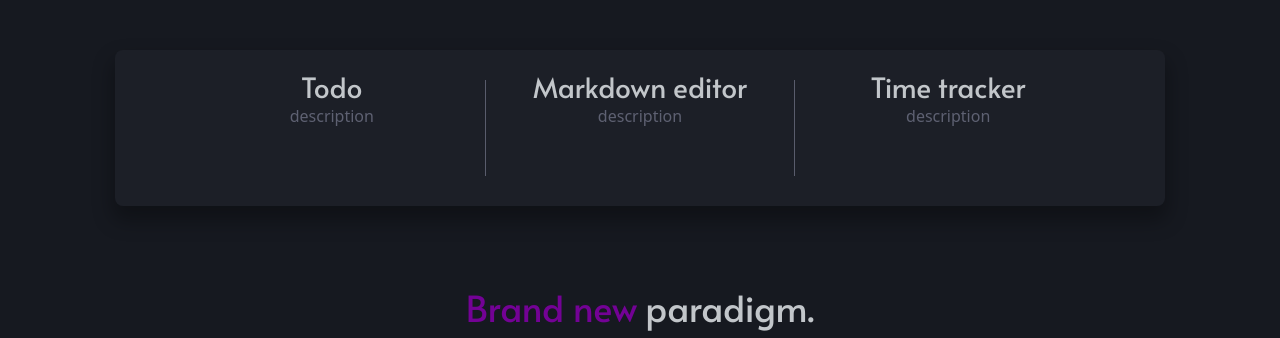
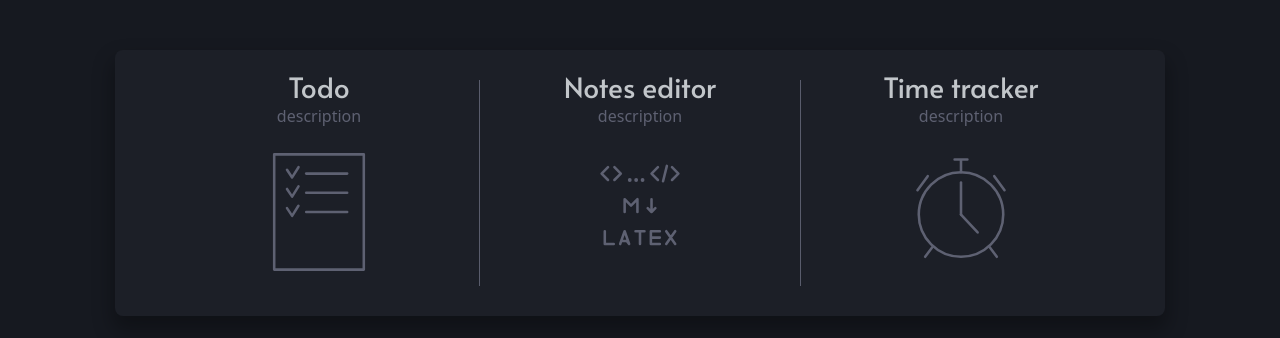
Before and after one commit to itmosha/clarity-website, a React (Create React App) app in the folder todo_frontend/: page / in a window 1280 px wide. Shown: the part 565-903 px from the top of the page. Built offline with nearby package versions, Linux system fonts and the light colour scheme.

Commit message:
added: animated svg icons

```diff
--- a/todo_frontend/src/components/IndexAllInOneCard.tsx
+++ b/todo_frontend/src/components/IndexAllInOneCard.tsx
@@ -11,7 +11,7 @@ const IndexAllInOneCard: React.FC<AllInOneCard> = (props) => {
     const { heading, description } = props;
 
     return (
-        <Box px={'20px'} w={'24vw'}>
+        <Box px={'20px'} w={'25vw'}>
             <Heading fontWeight={'500'} fontSize={'1.75rem'} textColor={'#C2C6CA'}>{ heading }</Heading>
             <Text textColor={'#5E6172'}>{ description }</Text>
         </Box>
--- /dev/null
+++ b/todo_frontend/src/components/svg/NotesIcon.tsx
@@ -0,0 +1,109 @@
+import React from 'react';
+import { motion } from 'framer-motion';
+
+
+const draw = {
+    hidden: { pathLength: 0, opacity: 0 },
+    visible: (i: number) => {
+        const delay = i * 0.05;
+        return {
+            pathLength: 1,
+            opacity: 1,
+            transition: {
+                pathLength: { delay, type: 'spring', duration: 3, bounce: 0 },
+                opacity: { delay, duration: 0.05 }
+            }
+        }
+    }
+}
+
+const NotesIcon = () => (
+    <motion.svg
+        viewBox={'0 0 100 100'}
+        initial={'hidden'}
+        animate={'visible'}
+        strokeLinecap='round'
+        strokeLinejoin='round'
+        strokeWidth='2px'
+        stroke='#5E6172'
+        fill='none'
+    >
+        <motion.path
+            variants={draw}
+            d={'M 25 15 L 20 20 L 25 25'}
+            custom={1} />
+        <motion.path
+            variants={draw}
+            d={'M 30 15 L 35 20 L 30 25'}
+            custom={2} />
+        <motion.circle
+            variants={draw}
+            cx={'42'}
+            cy={'25'}
+            r={'0.5'}
+            custom={3} />
+        <motion.circle
+            variants={draw}
+            cx={'47'}
+            cy={'25'}
+            r={'0.5'}
+            custom={4} />
+        <motion.circle
+            variants={draw}
+            cx={'52'}
+            cy={'25'}
+            r={'0.5'}
+            custom={5} />
+        <motion.path
+            variants={draw}
+            d={'M 64 15 L 59 20 L 64 25'}
+            custom={6} />
+        <motion.path
+            variants={draw}
+            d={'M 68 26 L 71 14'}
+            custom={7} />
+        <motion.path
+            variants={draw}
+            d={'M 75 15 L 80 20 L 75 25'}
+            custom={8} />
+
+        <motion.path
+            variants={draw}
+            d={'M 38 50 V 40 L 43 45 L 48 40 V 50'}
+            custom={9}
+        />
+        <motion.path
+            variants={draw}
+            d={'M 59 40 V 50 L 56 47 L 59 50 L 62 47'}
+            custom={10}
+        />
+
+        <motion.path
+            variants={draw}
+            d={'M 22.5 65 V 75 H 29.5'}
+            custom={11}
+        />
+        <motion.path
+            variants={draw}
+            d={'M 34.5 75 L 38 65 L 41.5 75 L 39.66 72.6 H 35.76'}
+            custom={12}
+        />
+        <motion.path
+            variants={draw}
+            d={'M 46.5 65 H 53.5 H 50 V 75'}
+            custom={13}
+        />
+        <motion.path
+            variants={draw}
+            d={'M 65.5 65 H 58.5 V 75 H 65.5 H 58.5 V 70 H 65.5'}
+            custom={14}
+        />
+        <motion.path
+            variants={draw}
+            d={'M 70.5 75 L 77.5 65 L 74 70 L 70.5 65 L 77.5 75'}
+            custom={15}
+        />
+    </motion.svg>
+)
+
+export default NotesIcon;
--- /dev/null
+++ b/todo_frontend/src/components/svg/TimeIcon.tsx
@@ -0,0 +1,77 @@
+
+import React from 'react';
+import { motion } from 'framer-motion';
+
+
+const draw = {
+    hidden: { pathLength: 0, opacity: 0 },
+    visible: (i: number) => {
+        const delay = i * 0.05;
+        return {
+            pathLength: 1,
+            opacity: 1,
+            transition: {
+                pathLength: { delay, type: 'spring', duration: 3, bounce: 0 },
+                opacity: { delay, duration: 0.05 }
+            }
+        }
+    }
+}
+
+const TimeIcon = () => (
+    <motion.svg
+        viewBox={'0 0 100 100'}
+        initial={'hidden'}
+        animate={'visible'}
+        strokeLinecap='round'
+        strokeLinejoin='round'
+        strokeWidth='2px'
+        stroke='#5E6172'
+        fill='none'
+    >
+        <motion.circle
+            variants={draw}
+            cx={'50'}
+            cy={'52'}
+            r={'33'}
+            custom={1}
+        />
+        <motion.path
+            variants={draw}
+            d={'M 50 19 V 9 H 45 H 55'}
+            custom={2}
+        />
+        <motion.path
+            variants={draw}
+            d={'M 16 33 L 24 22'}
+            custom={3}
+        />
+        <motion.path
+            variants={draw}
+            d={'M 76 22 L 84 33'}
+            custom={4}
+        />
+        <motion.path
+            variants={draw}
+            d={'M 28 77 L 22 85'}
+            custom={5}
+        />
+        <motion.path
+            variants={draw}
+            d={'M 72 77 L 78 85'}
+            custom={6}
+        />
+        <motion.path
+            variants={draw}
+            d={'M 50 52 V 27'}
+            custom={7}
+        />
+        <motion.path
+            variants={draw}
+            d={'M 50 52 L 63 66'}
+            custom={8}
+        />
+    </motion.svg>
+)
+
+export default TimeIcon;
--- /dev/null
+++ b/todo_frontend/src/components/svg/TodoIcon.tsx
@@ -0,0 +1,70 @@
+import React from 'react';
+import { motion } from 'framer-motion';
+
+const draw = {
+    hidden: { pathLength: 0, opacity: 0 },
+    visible: (i: number) => {
+        const delay = i * 0.5;
+        return {
+            pathLength: 1,
+            opacity: 1,
+            transition: {
+                pathLength: { delay, type: 'spring', duration: 3, bounce: 0 },
+                opacity: { delay, duration: 0.05 }
+            }
+        }
+    }
+}
+
+const TodoIcon = () => {
+    return (
+        <motion.svg
+            viewBox={'0 0 100 100'}
+            initial={'hidden'}
+            animate={'visible'}
+            strokeLinecap='round'
+            strokeLinejoin='round'
+            strokeWidth='2px'
+            stroke='#5E6172'
+            fill='none'
+        >
+            <motion.path
+                variants={draw}
+                d={'M 15 5 H 85 V 95 H 15 Z'}
+                custom={1}
+            />
+            <motion.path
+                variants={draw}
+                d={'M 40 20 H 72'}
+                custom={2}
+            />
+            <motion.path
+                variants={draw}
+                d={'M 40 35 H 72'}
+                custom={3}
+            />
+            <motion.path
+                variants={draw}
+                d={'M 40 50 H 72'}
+                custom={4}
+            />
+            <motion.path
+                variants={draw}
+                d={'M 25 17 L 29 23 L 34 15'}
+                custom={5}
+            />
+            <motion.path
+                variants={draw}
+                d={'M 25 32 L 29 38 L 34 30'}
+                custom={6}
+            />
+            <motion.path
+                variants={draw}
+                d={'M 25 47 L 29 53 L 34 45'}
+                custom={7}
+            />
+        </motion.svg>
+    );
+}
+
+export default TodoIcon;
--- a/todo_frontend/src/pages/IndexPage.tsx
+++ b/todo_frontend/src/pages/IndexPage.tsx
@@ -4,6 +4,10 @@ import BasicLayout from '../components/BasicLayout';
 import { EmblaOptionsType } from 'embla-carousel-react';
 import { Box, Heading, Text, Flex, Button, Link, Image, UnorderedList, ListItem, Divider } from '@chakra-ui/react';
 import IndexAllInOneCard from '../components/IndexAllInOneCard';
+import { motion } from 'framer-motion';
+import TodoIcon from '../components/svg/TodoIcon';
+import NotesIcon from '../components/svg/NotesIcon';
+import TimeIcon from '../components/svg/TimeIcon';
 
 
 const OPTIONS: EmblaOptionsType = {};
@@ -89,11 +93,32 @@ function IndexPage() {
                 textAlign={'center'}
             >
                 <Flex justify={'center'}>
-                    <IndexAllInOneCard heading='Todo' description='description' />
-                    <Divider orientation={'vertical'} my={'10px'} height={'12vh'} borderColor={'#83869C'}/>
-                    <IndexAllInOneCard heading='Markdown editor' description='description' />
-                    <Divider orientation={'vertical'} my={'10px'} height={'12vh'} borderColor={'#83869C'}/>
-                    <IndexAllInOneCard heading='Time tracker' description='description' />
+                    <Box>
+                        <IndexAllInOneCard heading='Todo' description='description' />
+                        <Flex justify={'center'} py={'20px'}>
+                            <Box w={'10vw'}>
+                                <TodoIcon />
+                            </Box>
+                        </Flex>
+                    </Box>
+                    <Divider orientation={'vertical'} my={'10px'} height={'auto'} borderColor={'#83869C'}/>
+                    <Box>
+                        <IndexAllInOneCard heading='Notes editor' description='description' />
+                        <Flex justify='center' py='20px'>
+                            <Box w='10vw'>
+                                <NotesIcon />
+                            </Box>
+                        </Flex>
+                    </Box>
+                    <Divider orientation={'vertical'} my={'10px'} height={'auto'} borderColor={'#83869C'}/>
+                    <Box>
+                        <IndexAllInOneCard heading='Time tracker' description='description' />
+                        <Flex justify='center' py='20px'>
+                            <Box w='10vw'>
+                                <TimeIcon />
+                            </Box>
+                        </Flex>
+                    </Box>
                 </Flex>
             </Box>
             <Box
@@ -153,6 +178,7 @@ function IndexPage() {
                         fontWeight={'500'}
                         fontSize={'1.75rem'}
                     >
+
                         brings order to your projects and daily affairs.
                     </Heading>
                 </Flex>
```
